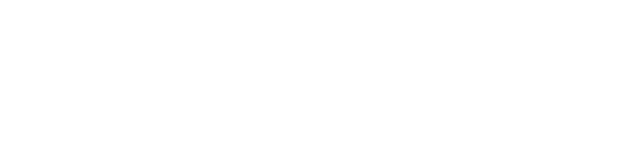
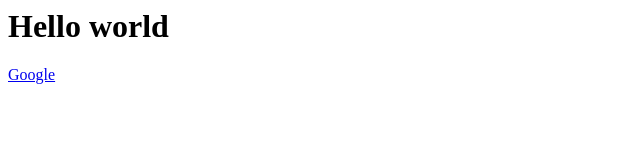
Before and after one commit to lendinapozhegu/example-1, a plain HTML site: page index.html in a window 1280 px wide. Shown: the whole page, without its empty margins (0-640 px from the left). Drawn offline with Linux system fonts and the light colour scheme.

Commit message:
added style

```diff
--- a/css/main.css
+++ b/css/main.css
@@ -0,0 +1,3 @@
+a {
+	text-decoration: none;
+}
--- a/index.html
+++ b/index.html
@@ -4,6 +4,7 @@
 		<title>Example1</title>
 </head>
 <body>
-
+     <h1>Hello world</h1>
+     <a href="https://google.com">Google</a>
 </body>
 	</html>
```
